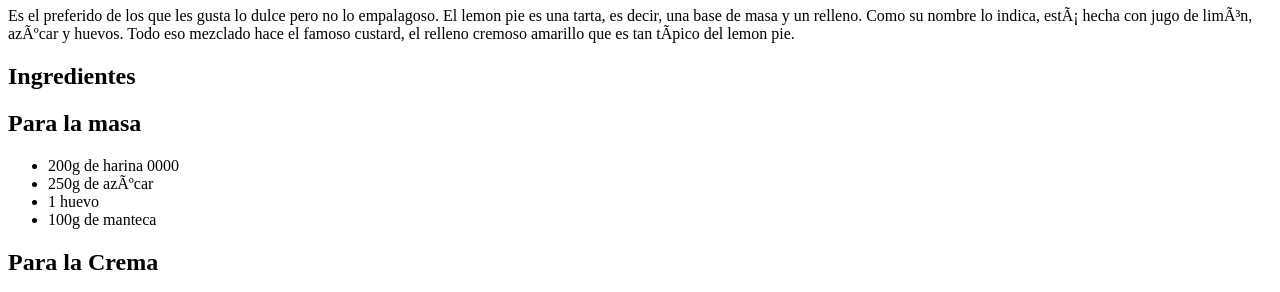
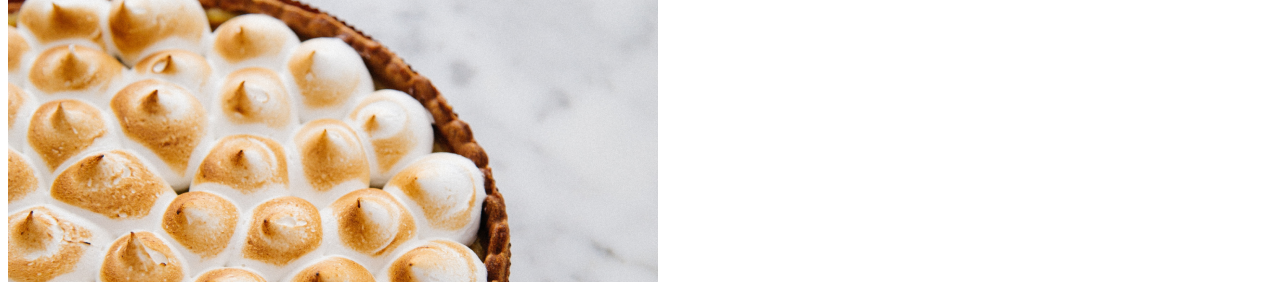
Before and after one commit to jepenagosm/Leemon_pie, a plain HTML site: page index.html in a window 1280 px wide. Shown: the part 119-411 px from the top of the page. Drawn offline with Linux system fonts and the light colour scheme.

Commit message:
nuevos cambios

```diff
--- a/index.html
+++ b/index.html
@@ -12,7 +12,7 @@
 
     <header>
         <div><a href="index.html"> <img src="Img/FRONT.png" alt="Logo"></a></div>
-        <a href="https://www.recetasnestle.com.co/recetas/postre-de-limon?gclid=CjwKCAjw9pGjBhB-EiwAa5jl3Py1tX1eAuAYl8PZal3u-8n_Ju9a35WEZa3kaL-vvq5v2v3jRJY8rRoCYjwQAvD_BwE&gclsrc=aw.ds"><img src="IGIT COMMITmg/lemon-pie 1.png" alt-""></a>
+        <a href="https://www.recetasnestle.com.co/recetas/postre-de-limon?gclid=CjwKCAjw9pGjBhB-EiwAa5jl3Py1tX1eAuAYl8PZal3u-8n_Ju9a35WEZa3kaL-vvq5v2v3jRJY8rRoCYjwQAvD_BwE&gclsrc=aw.ds"><img src="Img/lemon-pie 1.png" alt-""></a>
     </header>
     <main>
         <h1>El clásico Lemon Pie</h1>
```
